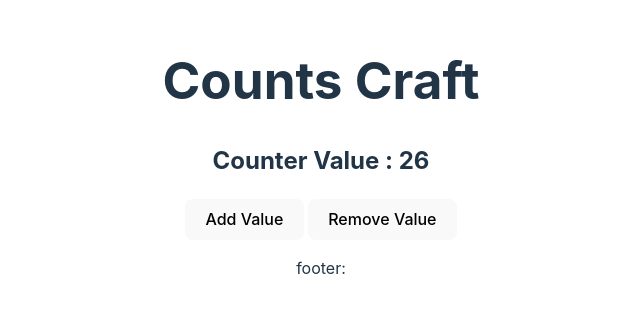
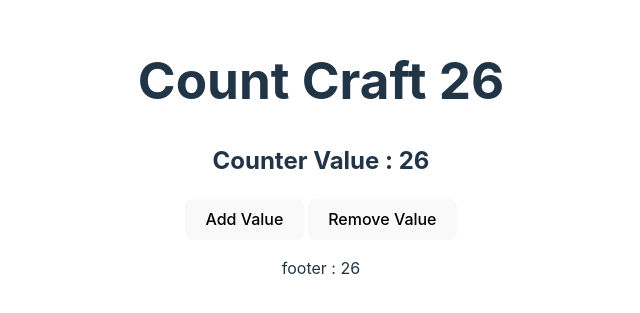
Before and after one commit to AvinashKumarPithani/CountCraft, a React (Vite) app: page / in a window 1280 px wide. Shown: the part 243-556 px from the top of the page, without its empty margins (319-959 px from the left). Built offline with nearby package versions, Linux system fonts and the light colour scheme.

Commit message:
Implementing Counter using state

```diff
--- a/src/App.jsx
+++ b/src/App.jsx
@@ -2,20 +2,24 @@ import { useState } from "react";
 import "./App.css";
 
 function App() {
-  let counter = 26;
+
+  const [counter, setCounter] = useState(26)
+  // let counter = 26;
 
   const addValue = () => {
-    counter = counter + 1;
-    console.log(counter);
+    setCounter(counter + 1)
   };
+  const removeValue = () => {
+    setCounter(counter - 1)
+  }
 
   return (
     <>
-      <h1>Counts Craft</h1>
+      <h1>Count Craft {counter}</h1>
       <h2>Counter Value : {counter} </h2>
       <button onClick={addValue}>Add Value</button>{" "}
-      <button>Remove Value</button>
-      <p>footer: </p>
+      <button onClick={removeValue}>Remove Value</button>
+      <p>footer : {counter}</p>
     </>
   );
 }
```
